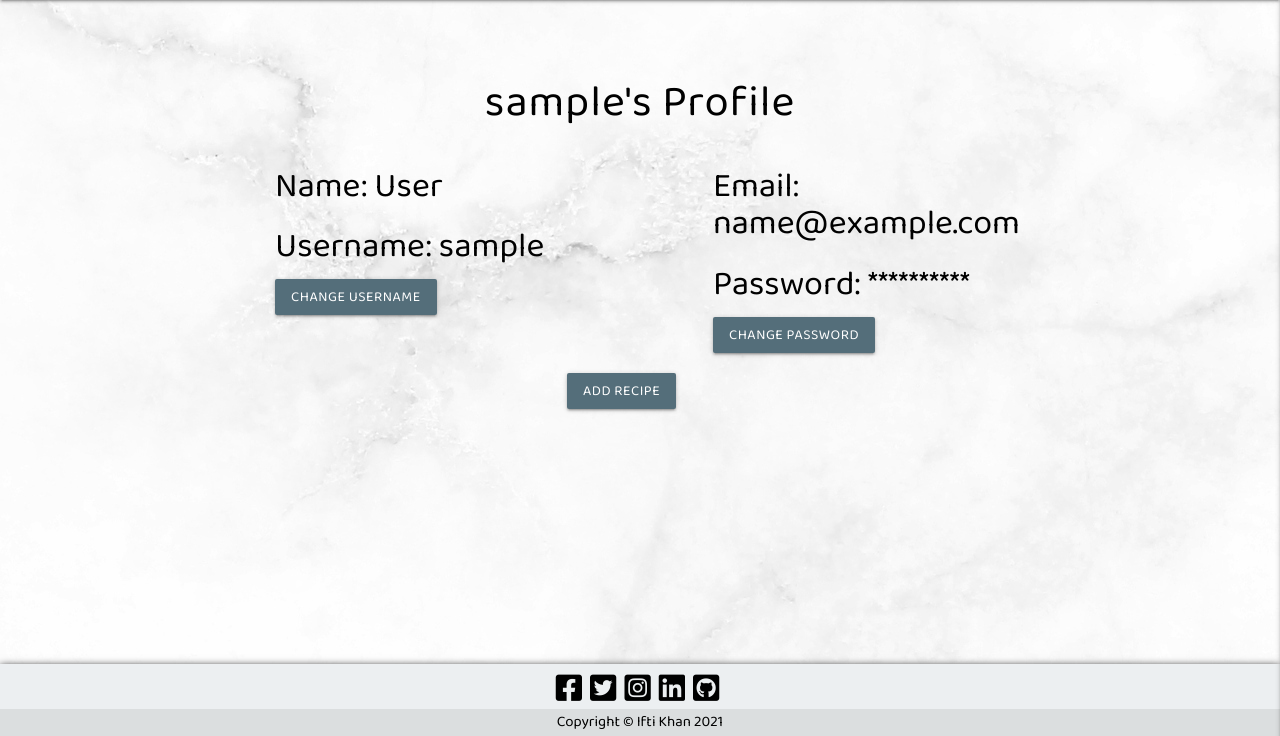
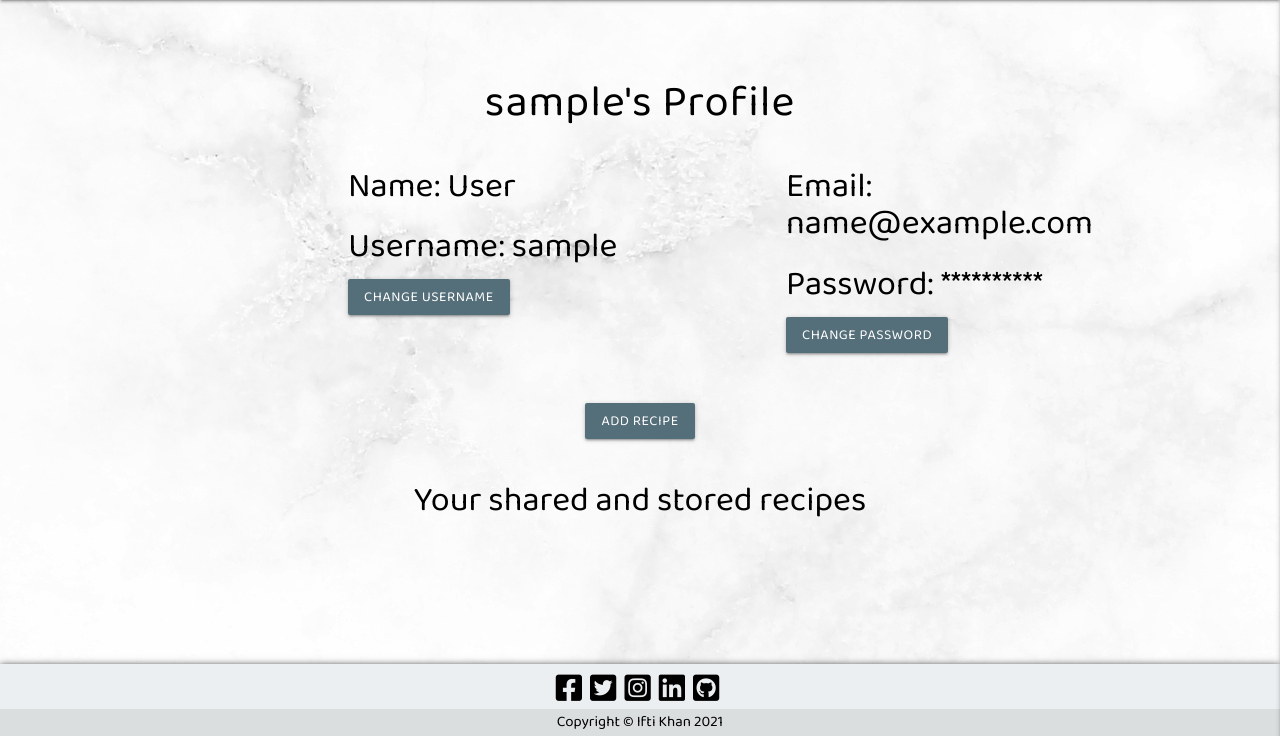
Before and after one commit to ifti-khan/cookbook, a Flask app: page /account/1 in a window 1280 px wide. Shown: the part 64-800 px from the top of the page. Run offline with Flask 2, Linux system fonts and the light colour scheme; the visitor is signed in with stand-in values (Sample User, id 1); a database or web service that is not in the repository returns one stand-in record (values such as "Sample title"); some libraries are stand-ins or nearby versions.

Commit message:
mod: account html fully styled and logout logic added to app.py

```diff
--- a/app.py
+++ b/app.py
@@ -92,6 +92,14 @@ def account(username):
         "account.html", username=username, fullname=fullname, email=email, password=password)
 
 
+@app.route("/logout")
+def logout():
+    # remove user from session cookie
+    flash("You have been logged out")
+    session.pop("user")
+    return redirect(url_for("login"))
+
+
 @app.route("/all-recipes")
 def all_recipes():
     recipes = list(mongo.db.recipes.find())
--- a/static/css/style.css
+++ b/static/css/style.css
@@ -152,3 +152,8 @@ footer {
     font-style: italic;
     letter-spacing: 1px;
 }
+
+/*account.html*/
+.add-recipe-btn {
+    margin-top: 30px;
+}
--- a/templates/account.html
+++ b/templates/account.html
@@ -8,22 +8,28 @@
         </h3>
 
         <div class="row">
-            <div class="col s5 offset-s1">
+            <div class="col s10 offset-s1 m5 offset-m1 l5 offset-l1 xl4 offset-xl2">
                 <h4>Name: {{ fullname }}</h4>
                 <h4>Username: {{ username }}</h4>
                 <a href="#" class="btn blue-grey darken-1 text-shadow">Change Username</a>
             </div>
 
-            <div class="col s5 offset-s1">
+            <div class="col s10 offset-s1 m5 offset-m1 l5 offset-l1 xl4 offset-xl2">
                 <h4>Email: {{ email }}</h4>
                 <h4>Password: **********</h4>
                 <a href="#" class="btn blue-grey darken-1 text-shadow">Change Password</a>
             </div>
         </div>
 
-        <div class="row">
-            <div class="col s6 offset-s5">
-                <a href="#" class="btn blue-grey darken-1 text-shadow">Add Recipe</a>
+        <div class="row center-align">
+            <div class="col s10 offset-s1 m10 offset-m1 l10 offset-l1 xl8 offset-xl2">
+                <a href="#" class="btn blue-grey darken-1 text-shadow add-recipe-btn">Add Recipe</a>
+            </div>
+        </div>
+
+        <div class="row center-align">
+            <div class="col s10 offset-s1 m10 offset-m1 l10 offset-l1 xl8 offset-xl2">
+                <h4>Your shared and stored recipes</h4>
             </div>
         </div>
 
```
